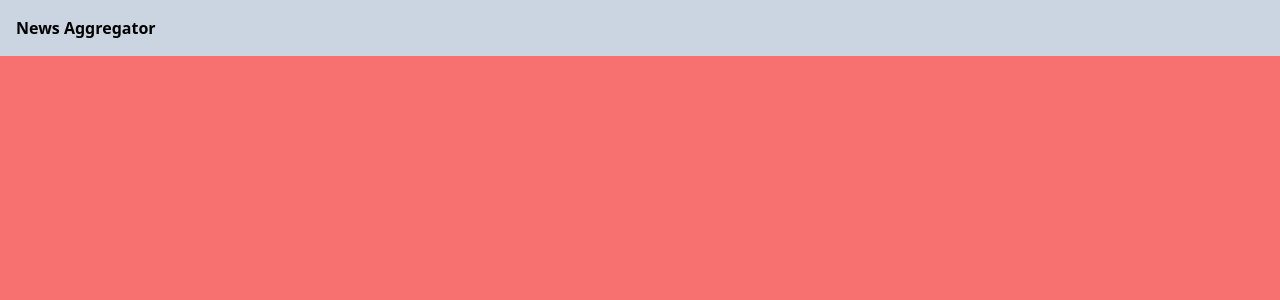
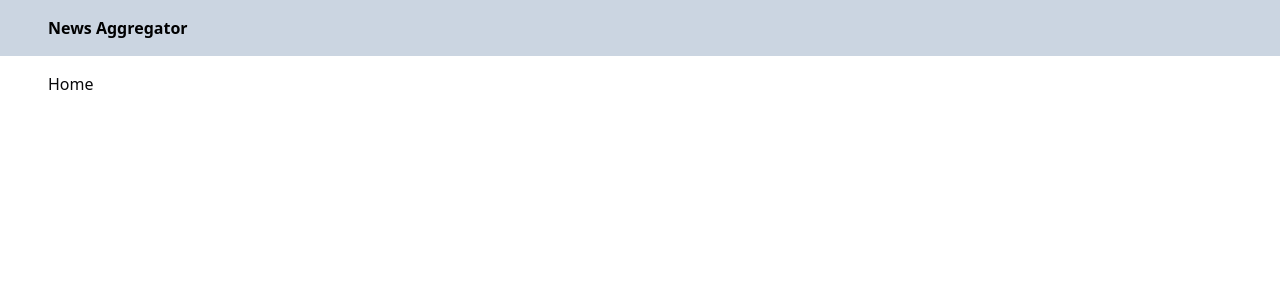
Before and after one commit to marcelrzd/news-aggregator, a React (Create React App) app: page / in a window 1280 px wide. Shown: the top 300 px of the page. Built offline with nearby package versions, Linux system fonts and the light colour scheme.

Commit message:
feat: adding styles

```diff
--- a/src/App.jsx
+++ b/src/App.jsx
@@ -1,11 +1,14 @@
-import logo from "./logo.svg";
+import "./index.css";
 import Header from "./components/Header";
-import "./index.css";
+import Home from "./pages/Home";
 
 function App() {
   return (
-    <div className="bg-red-400 h-screen">
+    <div className="flex flex-col min-h-screen">
       <Header />
+      <div className="flex-grow">
+        <Home />
+      </div>
     </div>
   );
 }
--- a/src/components/Header.jsx
+++ b/src/components/Header.jsx
@@ -1,7 +1,9 @@
 const Header = () => {
   return (
     <header className="p-4 font-semibold bg-slate-300 text-black">
-      <h1>News Aggregator</h1>
+      <div className="container">
+        <h1>News Aggregator</h1>
+      </div>
     </header>
   );
 };
--- /dev/null
+++ b/src/pages/Home/index.jsx
@@ -0,0 +1,11 @@
+const Home = () => {
+  return (
+    <div className="flex flex-grow h-full p-4">
+      <div className="container">
+        <span>Home</span>
+      </div>
+    </div>
+  );
+};
+
+export default Home;
```
